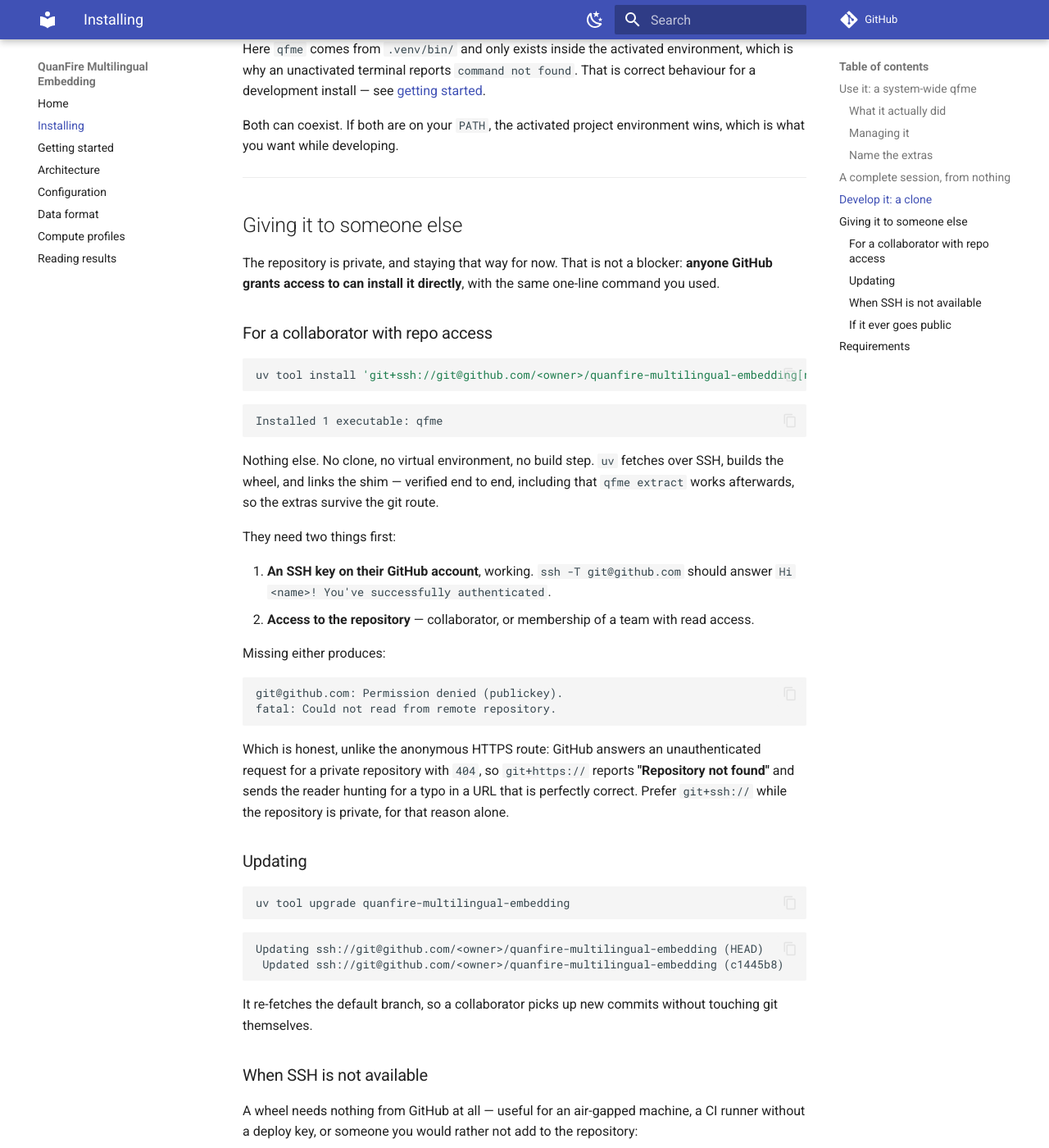
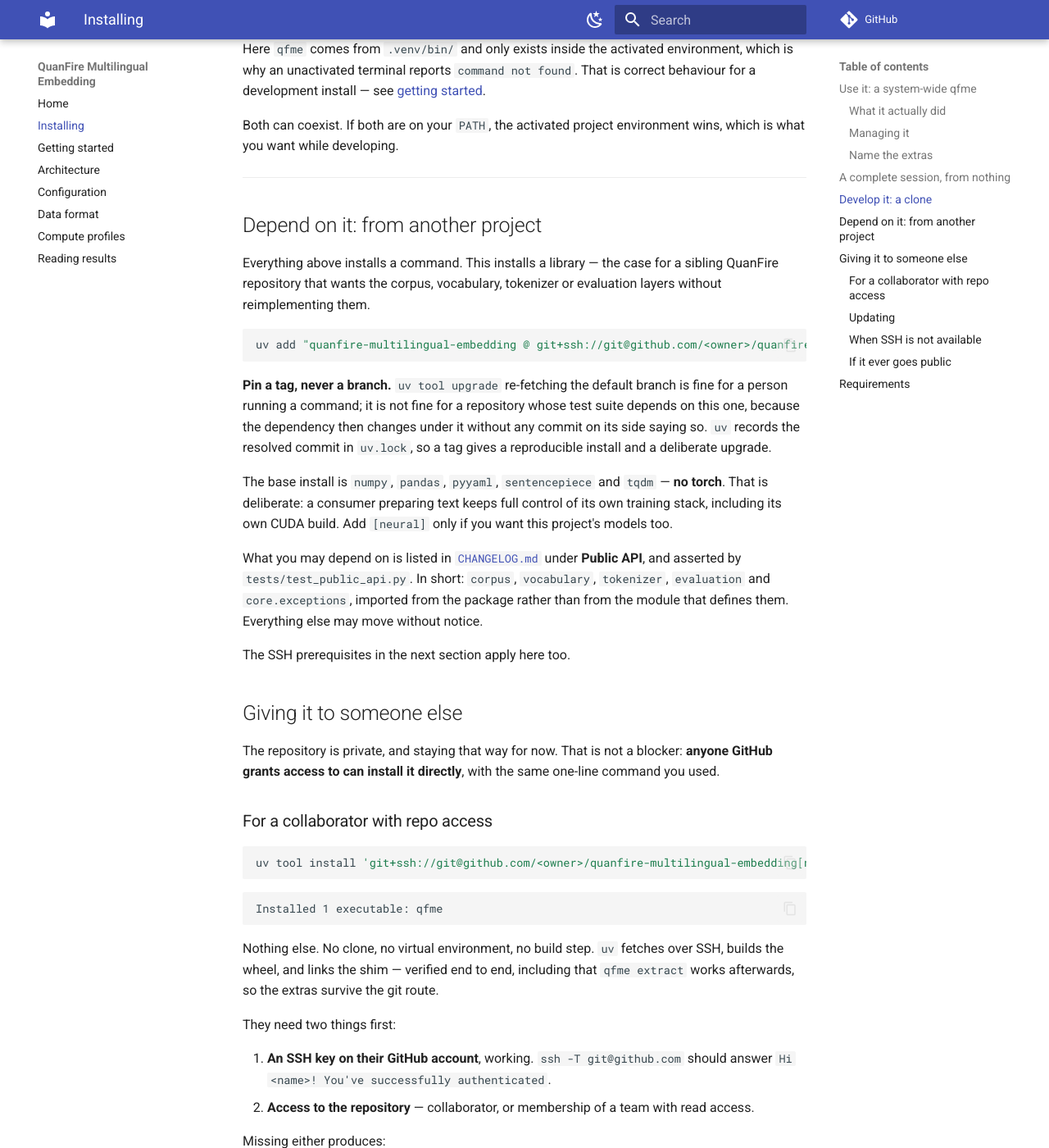
Before and after one commit to Quanfire-AI/quanfire-multilingual-embedding, an MkDocs documentation site: the page built from docs/installing.md, in a window 1280 px wide and 1400 px high, scrolled down 3538 px. Shown: the whole window at 82% size. Built offline with MkDocs 1.6.1 and Material for MkDocs 9.7.7, drawn with Linux system fonts in a browser that asks for light colours; comment, search, counter and statistics services are not loaded; some of the changed text lies outside the part shown.

Commit message:
Say what a consumer may depend on, and prove it holds
A sibling repository now installs this one by pinned tag rather than
copying from it, which turns two conventions into contracts.

Which names are public: CHANGELOG.md now names corpus, vocabulary,
tokenizer, evaluation and core.exceptions, and tests/test_public_api.py
asserts each one imports. The promise is made at the package boundary
rather than the module, so evaluation/tokenizer_eval.py can still move —
the import path consumers were given will not.

Which layers a base install can reach: torch is confined to
embedding/neural/, so the tokenizer fairness instrument is usable
without a training stack. That is a property of the import graph and
nothing declared it. One convenience re-export in an __init__.py would
end it, and the person adding it would see nothing wrong, because they
have torch. Now asserted against sys.modules in a clean subprocess, so
it is checked here where every extra is installed.

Also: two class-scoped fixtures were defined as instance methods, which
binds them to an object no test receives. No warning is emitted at
pytest 8.4.2 even under -W error, but the binding was wrong regardless.

The version test now asserts the build wiring rather than the installed
metadata. An editable install writes its version at install time, so the
metadata form failed after every bump until the next sync, and a test
that routinely fails for an uninteresting reason gets ignored when it
fails for an interesting one.

````diff
--- a/docs/installing.md
+++ b/docs/installing.md
@@ -42,7 +42,7 @@
 $ which qfme
 /Users/you/.local/bin/qfme
 $ qfme --version
-qfme 0.2.0
+qfme 0.2.1
 ```
 
 ### What it actually did
@@ -182,6 +182,34 @@
 
 ---
 
+## Depend on it: from another project
+
+Everything above installs a command. This installs a library — the case for a sibling
+QuanFire repository that wants the corpus, vocabulary, tokenizer or evaluation layers
+without reimplementing them.
+
+```bash
+uv add "quanfire-multilingual-embedding @ git+ssh://git@github.com/<owner>/quanfire-multilingual-embedding.git@v0.2.1"
+```
+
+**Pin a tag, never a branch.** `uv tool upgrade` re-fetching the default branch is fine
+for a person running a command; it is not fine for a repository whose test suite depends
+on this one, because the dependency then changes under it without any commit on its side
+saying so. `uv` records the resolved commit in `uv.lock`, so a tag gives a reproducible
+install and a deliberate upgrade.
+
+The base install is `numpy`, `pandas`, `pyyaml`, `sentencepiece` and `tqdm` — **no
+torch**. That is deliberate: a consumer preparing text keeps full control of its own
+training stack, including its own CUDA build. Add `[neural]` only if you want this
+project's models too.
+
+What you may depend on is listed in [`CHANGELOG.md`](../CHANGELOG.md) under **Public
+API**, and asserted by `tests/test_public_api.py`. In short: `corpus`, `vocabulary`,
+`tokenizer`, `evaluation` and `core.exceptions`, imported from the package rather than
+from the module that defines them. Everything else may move without notice.
+
+The SSH prerequisites in the next section apply here too.
+
 ## Giving it to someone else
 
 The repository is private, and staying that way for now. That is not a blocker: **anyone
@@ -241,7 +269,7 @@
 ```bash
 uv build --wheel                    # writes dist/*.whl
 # send the file, then on their machine:
-uv tool install ./quanfire_multilingual_embedding-0.2.0-py3-none-any.whl
+uv tool install ./quanfire_multilingual_embedding-0.2.1-py3-none-any.whl
 ```
 
 The trade is that they get a frozen copy with no upgrade path — `uv tool upgrade` has
--- a/src/multilingual_embedding/common/version.py
+++ b/src/multilingual_embedding/common/version.py
@@ -18,4 +18,4 @@
 
 __all__ = ["__version__"]
 
-__version__ = "0.2.0"
+__version__ = "0.2.1"
````
Also changed, not shown: CHANGELOG.md (+52 -0 lines), README.md (+2 -2 lines), docs/getting-started.md (+1 -1 lines), examples/walkthrough/README.md (+1 -1 lines), 4 other files.
